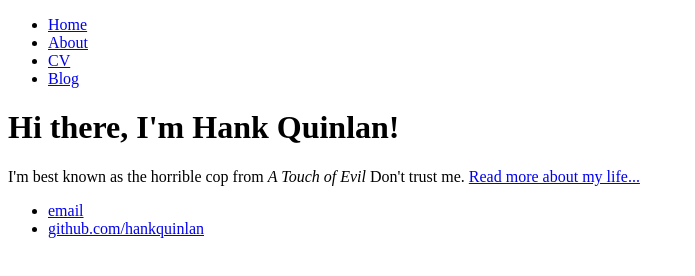
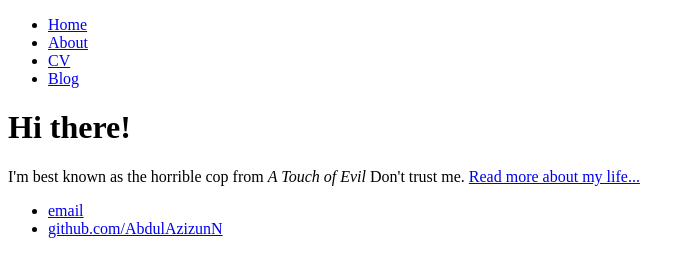
Before and after one commit to AbdulAzizunN/AbdulAzizunN.github.io, a plain HTML site: page index.html in a window 1280 px wide. Shown: the whole page, without its empty margins (0-695 px from the left). Drawn offline with Linux system fonts and the light colour scheme.

Commit message:
Update index.html

```diff
--- a/index.html
+++ b/index.html
@@ -1,7 +1,7 @@
 <!DOCTYPE html>
 <html>
 	<head>
-		<title>Hank Quinlan, Horrible Cop</title>
+		<title>Testing Things</title>
 	</head>
 	<body>
 		<nav>
@@ -14,14 +14,14 @@
 		</nav>
 		<div class="container">
     		<div class="blurb">
-        		<h1>Hi there, I'm Hank Quinlan!</h1>
+        		<h1>Hi there!</h1>
 				<p>I'm best known as the horrible cop from <em>A Touch of Evil</em> Don't trust me. <a href="/about">Read more about my life...</a></p>
     		</div><!-- /.blurb -->
 		</div><!-- /.container -->
 		<footer>
     		<ul>
-        		<li><a href="mailto:hankquinlanhub@gmail.com">email</a></li>
-        		<li><a href="https://github.com/hankquinlan">github.com/hankquinlan</a></li>
+        		<li><a href="mailto:abdul.azizun15@gmail.com">email</a></li>
+        		<li><a href="https://github.com/AbdulAzizunN">github.com/AbdulAzizunN</a></li>
 			</ul>
 		</footer>
 	</body>
```
